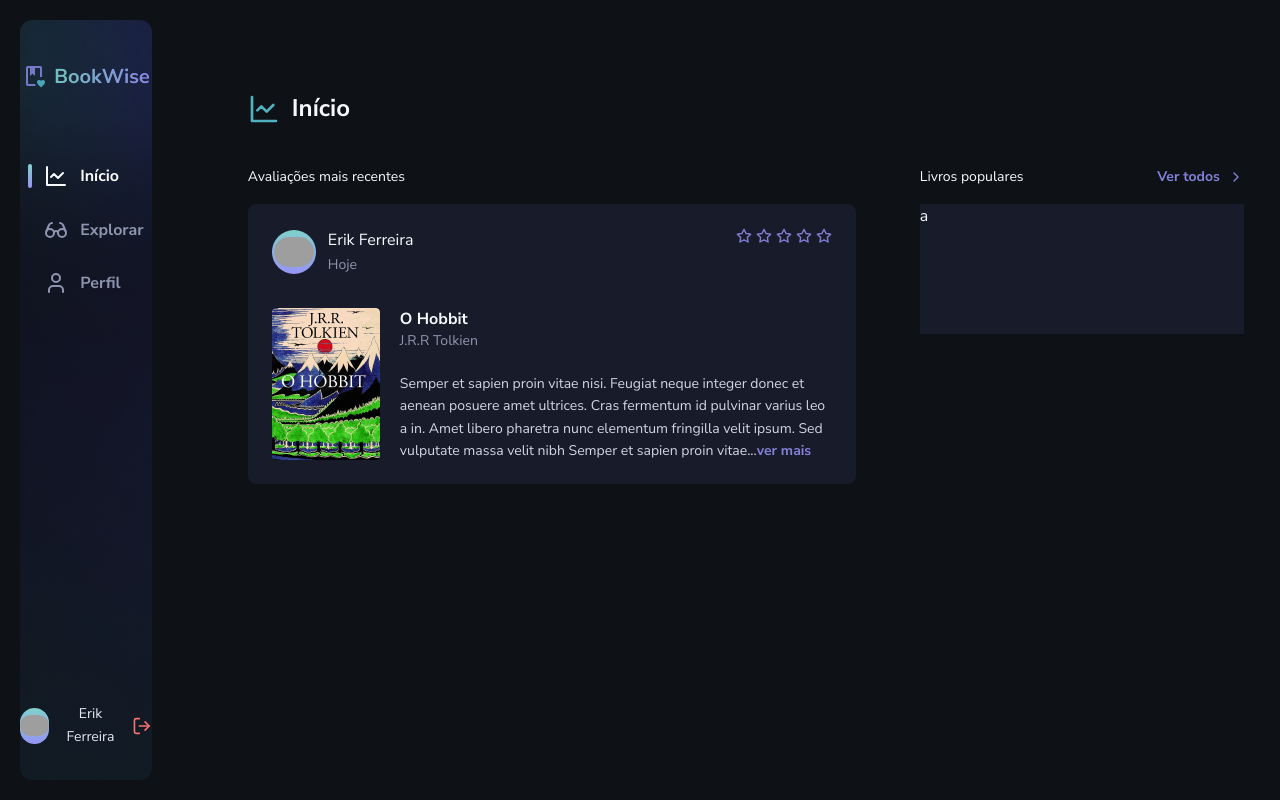
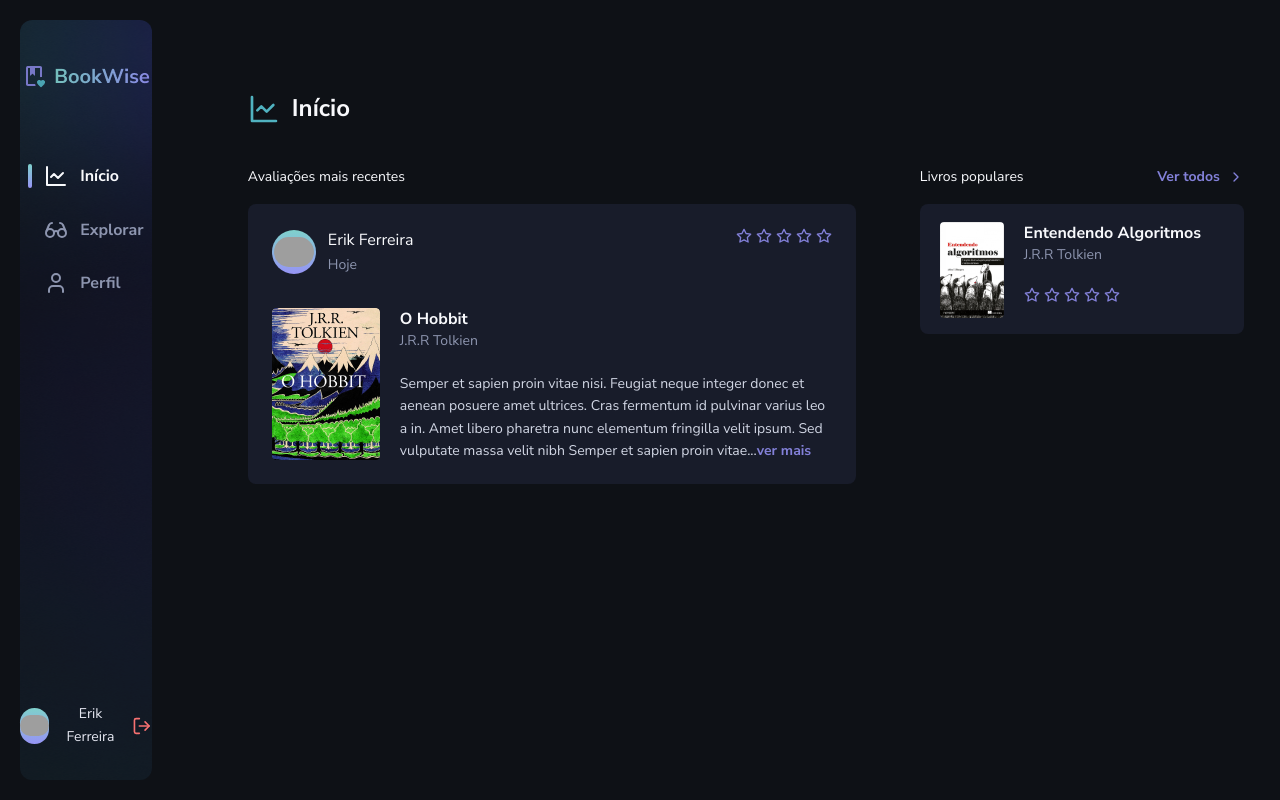
Before and after one commit to erik-ferreira/book-wise, a Next.js app: page /user/home in a window 1280 px wide. Shown: the top 800 px of the page. Built offline with nearby package versions, Linux system fonts and the light colour scheme; grey boxes are pictures that could not be loaded.

Commit message:
feat: component CardBookShort

```diff
--- a/src/app/user/home/page.tsx
+++ b/src/app/user/home/page.tsx
@@ -2,7 +2,7 @@ import { LineChart } from "lucide-react"
 
 import { Header } from "@/components/Header"
 import { CardBook } from "@/components/CardBook"
-import { TitleSection } from "@/components/TitleSection"
+import { CardBookShort } from "@/components/CardBookShort"
 
 export default function Home() {
   return (
@@ -12,11 +12,7 @@ export default function Home() {
       <div className="flex gap-16">
         <CardBook title="Avaliações mais recentes" />
 
-        <section className="w-[324px]">
-          <TitleSection label="Livros populares" href="/all" />
-
-          <article className="bg-gray-700 w-full h-[130px]">a</article>
-        </section>
+        <CardBookShort title="Livros populares" />
       </div>
     </main>
   )
--- /dev/null
+++ b/src/components/CardBookShort.tsx
@@ -0,0 +1,37 @@
+import Image from "next/image"
+
+import { Rating } from "./Rating"
+import { TitleSection } from "./TitleSection"
+
+import algoritmosImg from "../assets/books/algoritimos.png"
+
+interface CardBookShortProps {
+  title: string
+}
+
+export function CardBookShort({ title }: CardBookShortProps) {
+  return (
+    <section className="w-[324px]">
+      <TitleSection label={title} href="/all" />
+
+      <article className="bg-gray-700 w-full h-[130px] rounded-md py-[1.125rem] px-5 flex gap-5">
+        <Image
+          src={algoritmosImg}
+          width={64}
+          height={96}
+          alt=""
+          className="rounded-sm w-16 h-24"
+        />
+
+        <div>
+          <h2 className="font-bold leading-short">Entendendo Algoritmos</h2>
+          <p className="text-sm leading-base text-gray-400 mb-5">
+            J.R.R Tolkien
+          </p>
+
+          <Rating totalStar={4} />
+        </div>
+      </article>
+    </section>
+  )
+}
```
